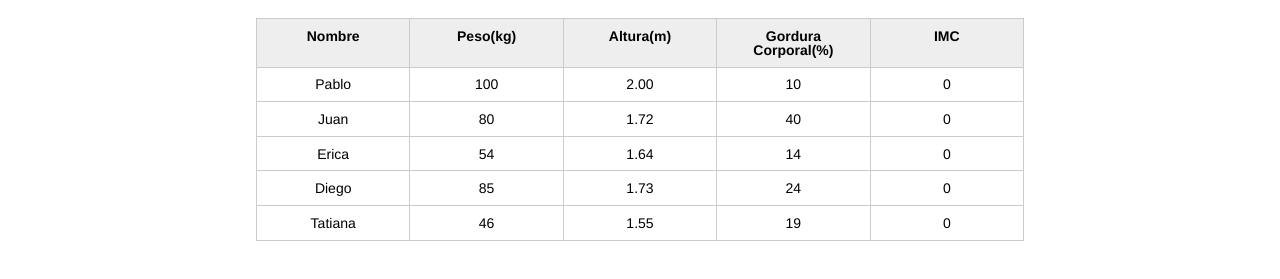
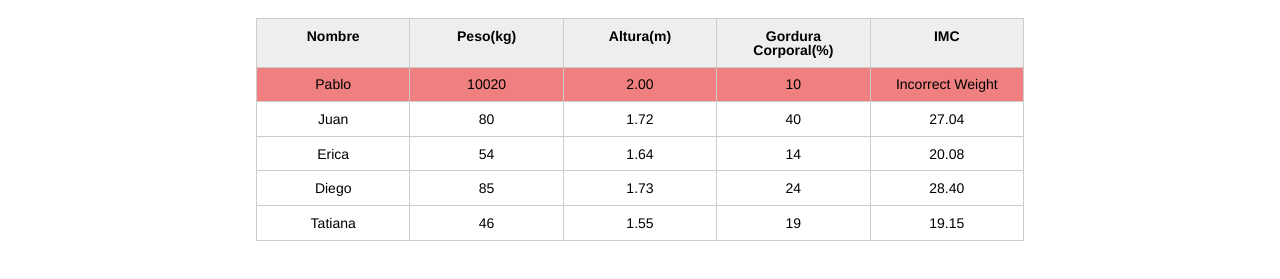
Before and after one commit to felipemunevarn/JSIntro, a plain HTML site: page index.html in a window 1280 px wide. Shown: the part 123-402 px from the top of the page. Drawn offline with Linux system fonts and the light colour scheme.

Commit message:
adding styles

```diff
--- a/css/index.css
+++ b/css/index.css
@@ -132,3 +132,7 @@ button[disabled=disabled], button:disabled {
 .campo-invalido{
 	border: 1px solid red;
 }
+
+.wrong {
+	background-color: lightcoral;
+}
--- a/index.html
+++ b/index.html
@@ -31,7 +31,7 @@
 					<tbody id="tabla-pacientes">
 						<tr class="paciente" >
 							<td class="info-nombre">Pablo</td>
-							<td class="info-peso">100</td>
+							<td class="info-peso">10020</td>
 							<td class="info-altura">2.00</td>
 							<td class="info-gordura">10</td>
 							<td class="info-imc">0</td>
--- a/js/index.js
+++ b/js/index.js
@@ -1,12 +1,14 @@
 let title = document.querySelector(".title");
 title.textContent = "Nutrition Good Life";
 
-let pacientes = document.querySelectorAll(".paciente");
-console.log(pacientes);
+let patients = document.querySelectorAll(".paciente");
 
-let tdWeight = pablo.querySelector(".info-peso");
-let tdHeight = pablo.querySelector(".info-altura");
-let tdImc = pablo.querySelector(".info-imc");
+for (let i = 0; i < patients.length; i++) {
+    const patient = patients[i];
+
+    let tdWeight = patient.querySelector(".info-peso");
+    let tdHeight = patient.querySelector(".info-altura");
+    let tdImc = patient.querySelector(".info-imc");
 
     weight = tdWeight.textContent;
     height = tdHeight.textContent;
@@ -16,6 +18,7 @@ let imc, isWeightValid = true, isHeightValid = true;
     if (weight <= 0 || weight > 1000) {
         tdImc.textContent = "Incorrect Weight";
         isWeightValid = false;
+        patient.classList.add("wrong")
     }
 
     if (height <= 0 || height > 3) {
@@ -25,5 +28,6 @@ if (height <= 0 || height > 3) {
 
     if (isWeightValid && isHeightValid){
         imc = weight / (height * height);
-    tdImc.textContent = imc;
+        tdImc.textContent = (imc).toFixed(2);
     }
+}
```
Lines whose indentation alone changed are shown as unchanged.
